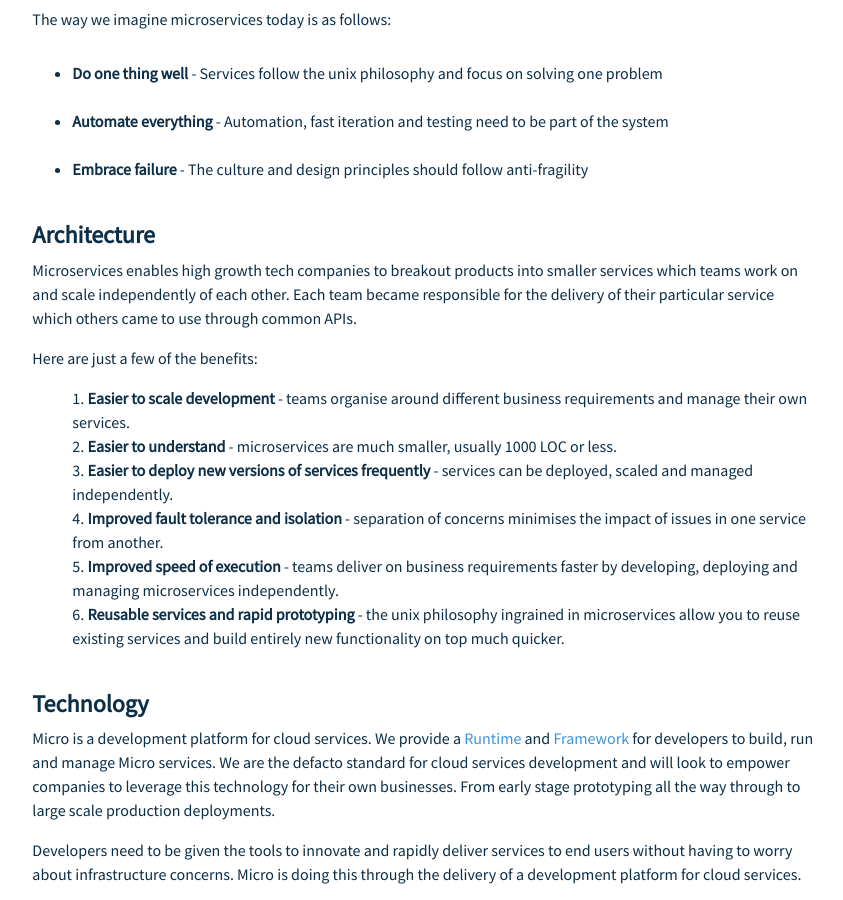
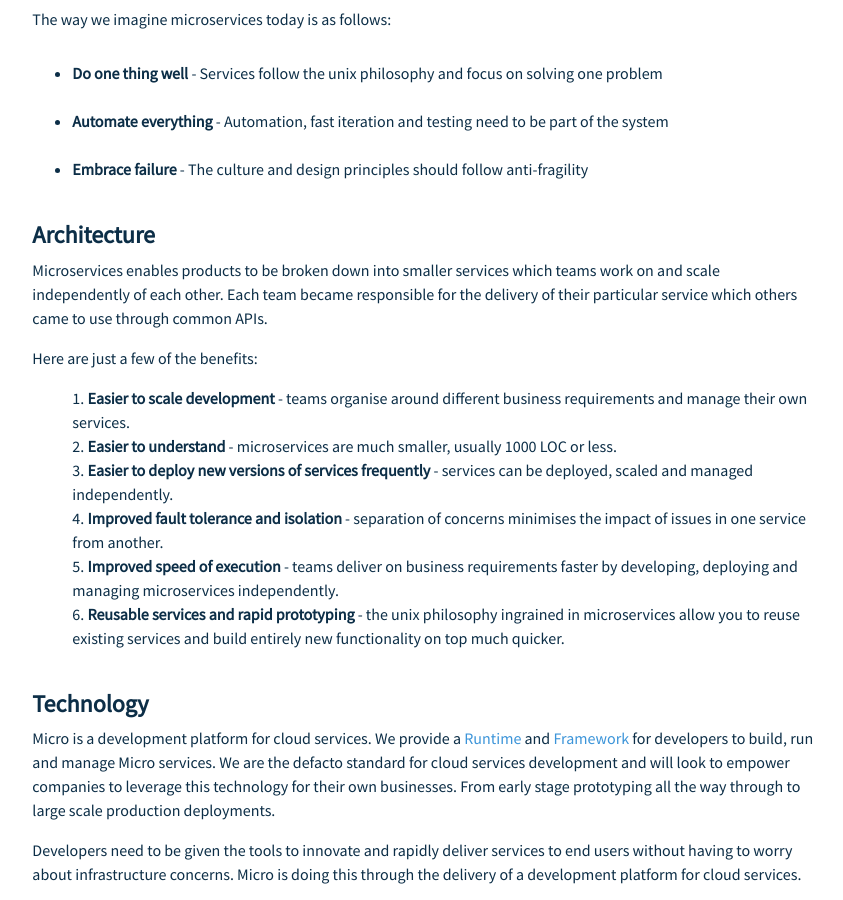
Before and after one commit to micro-community/go-micro-v2-doc, a Jekyll site: the page about/index.html, which Jekyll copies as it is, in a window 1280 px wide and 900 px high, scrolled down 798 px. Shown: the whole window, without its empty margins (216-1059 px from the left). Built offline with Jekyll 4.4.1, drawn with Linux system fonts in a browser that asks for light colours; nearby versions of some CDN libraries.

Commit message:
update about

```diff
--- a/about/index.html
+++ b/about/index.html
@@ -95,7 +95,7 @@
 			<br>
 			<h4><b>Architecture</b></h4>
 
-			<p>Microservices enables high growth tech companies to breakout products into smaller services which teams
+			<p>Microservices enables products to be broken down into smaller services which teams
 			work on and scale independently of each other. Each team became responsible for
 			the delivery of their particular service which others came to use through common APIs.</p>
 
```
